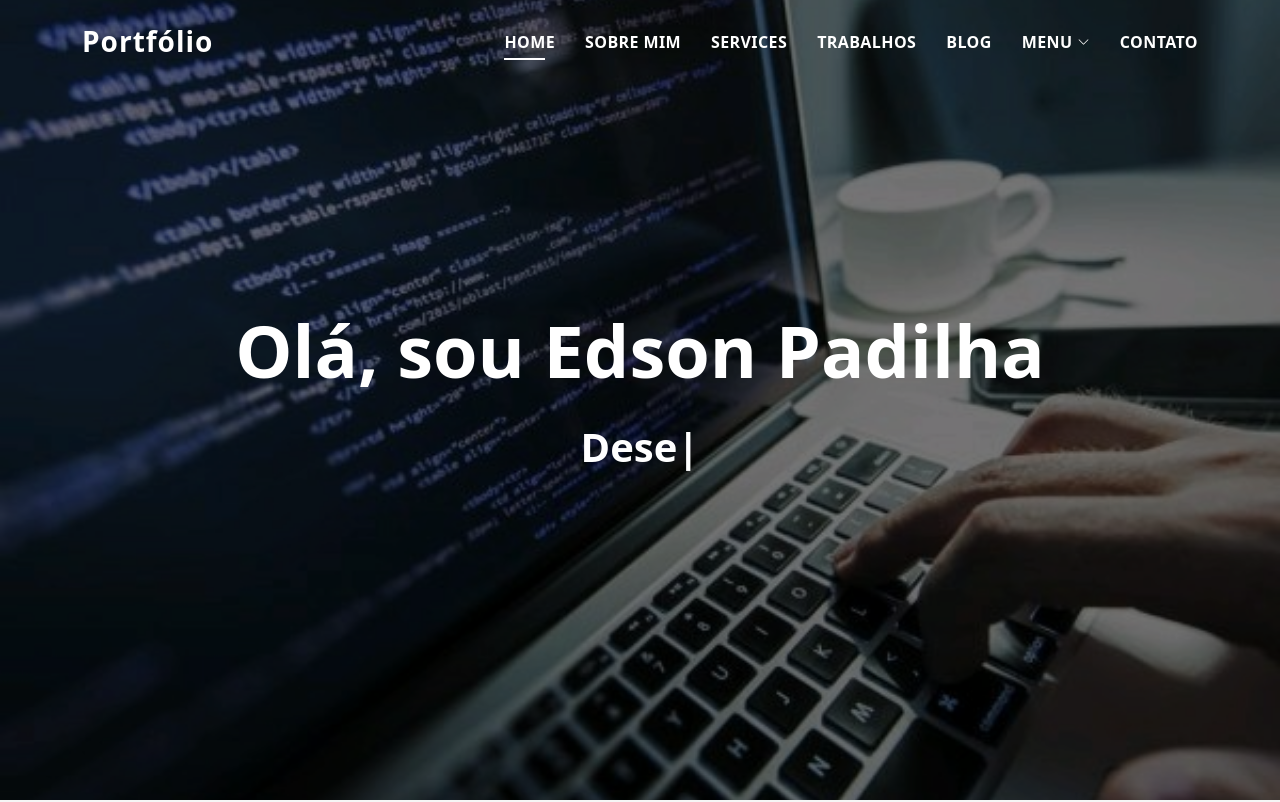
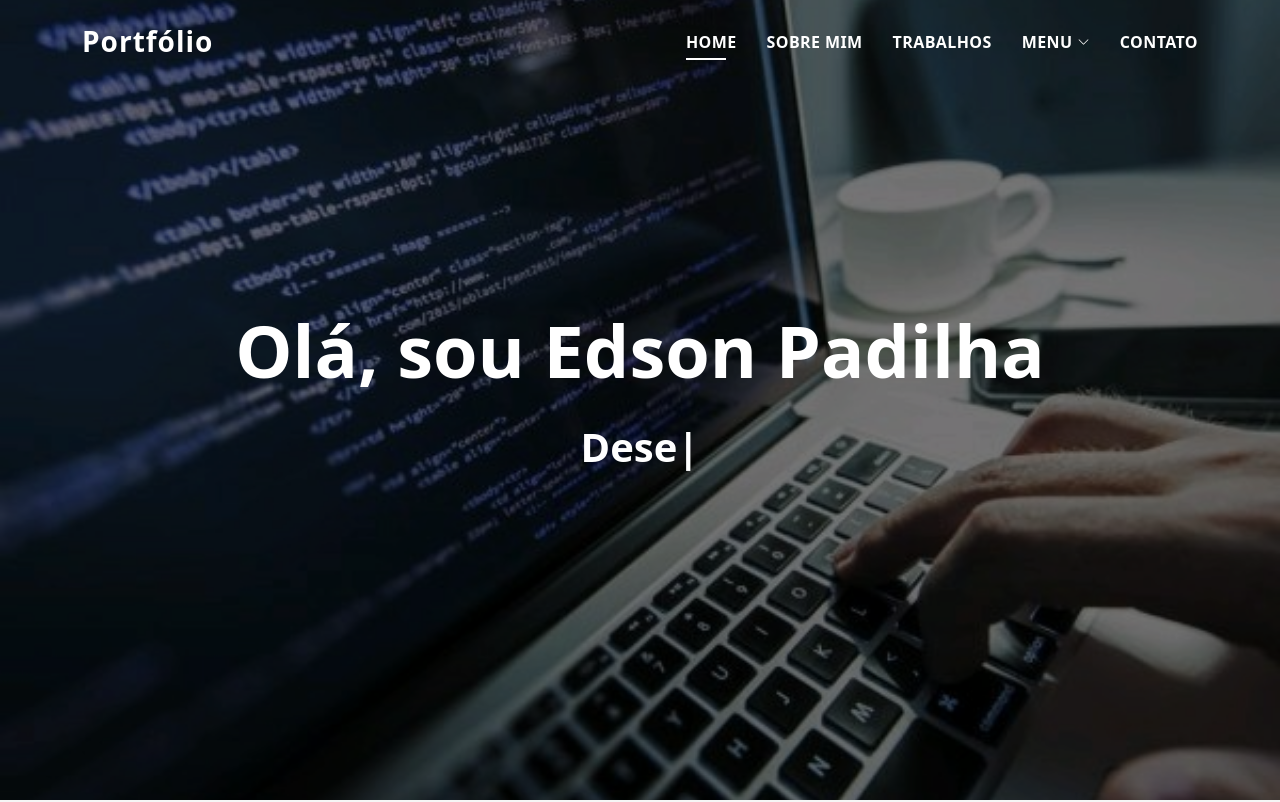
Before and after one commit to Edson-Padilha/edson-padilha.github.io, a plain HTML site: page index.html in a window 1280 px wide. Shown: the top 802 px of the page. Drawn offline with Linux system fonts and the light colour scheme.

Commit message:
Alterando navegador

```diff
--- a/index.html
+++ b/index.html
@@ -44,9 +44,9 @@
         <ul>
           <li><a class="nav-link scrollto active" href="#hero">Home</a></li>
           <li><a class="nav-link scrollto" href="#about">Sobre mim</a></li>
-          <li><a class="nav-link scrollto" href="#services">Services</a></li>
+          <!-- <li><a class="nav-link scrollto" href="#services">Services</a></li> -->
           <li><a class="nav-link scrollto " href="#work">Trabalhos</a></li>
-          <li><a class="nav-link scrollto " href="#blog">Blog</a></li>
+          <!-- <li><a class="nav-link scrollto " href="#blog">Blog</a></li> -->
           <li class="dropdown"><a href="#"><span>Menu</span> <i class="bi bi-chevron-down"></i></a>
             <ul>
               <!-- <li><a href="#">Drop Down 1</a></li> -->
```
